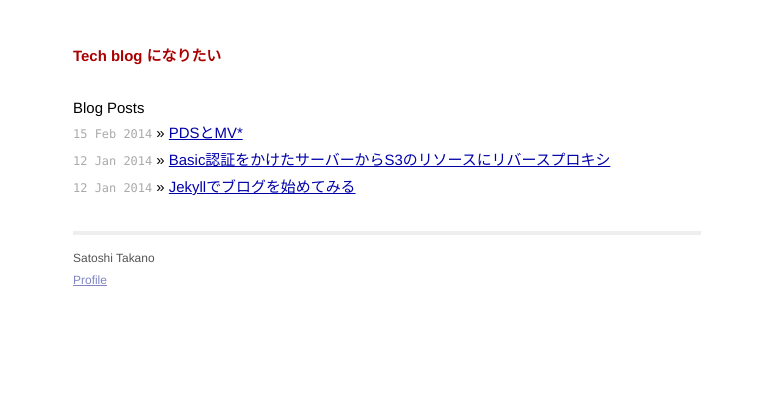
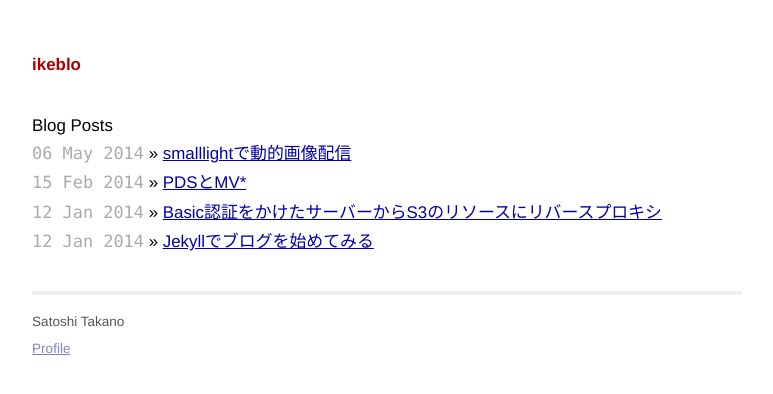
Before and after one commit to satoshi-takano/satoshi-takano.github.io, a Jekyll site: the page built from index.html, in a window 1280 px wide. Shown: the top 394 px of the page, without its empty margins (253-1026 px from the left). Built offline with Jekyll 4.4.1, drawn with Linux system fonts in a browser that asks for light colours; Markdown is read by kramdown in place of the engine named in the settings.

Commit message:
Add new post

```diff
--- a/_config.yml
+++ b/_config.yml
@@ -1,3 +1,3 @@
-name: Tech blog になりたい
+name: ikeblo
 markdown: redcarpet
 pygments: true
--- /dev/null
+++ b/_posts/2014-05-06-1.md
@@ -0,0 +1,22 @@
+---
+layout: post
+title:  "smalllightで動的画像配信"
+date:   Tue May  6 01:04:39 JST 2014
+tags: apache
+---
+
+ユーザーによる画像の投稿を扱うWebサービスでは、[cookpadのmod_tofu](http://www.slideshare.net/mirakui/ss-8150494) のような仕組みがあると画像運用がすごく楽になる。
+ただ、残念ながら現時点でmod_tofuはOSSではないため、他のOSSを探すか自分で作るかする必要がある。
+とりあえず類似のOSSがないか探すといくつか見つかるが、Apache前提だとlivedoorのラボで開発された[mod\_small_light](http://blog.livedoor.jp/edge_labs/archives/1309422.html)が候補として有力だと思う。
+
+smalllightはURIのパターンを正規表現で定義でき、
+マッチしたリクエストで指定されたパラメータに応じた画像を生成して返してくれる。
+
+ドキュメントも整理されていて簡単に導入・動作させることができた。
+ただ、smalllight単体では、画像サイズ・品質指定のルールに気づいた悪意あるユーザーがあらゆるパターンでリクエストしてくるような攻撃を防ぐことができない。
+
+そこで、実際のサービスで利用する際には、アプリケーション側で画像URIに秘密のハッシュ値をつけ、
+smalllightでの処理の前に自作のApacheモジュールを嚙ませてハッシュ値を検証し、必要に応じて403を返すようにした。
+
+これらを導入したサービスでは[Xslate](http://xslate.org/ja/)を利用しているが、
+`<img src="[% model.image(w => 320, h => 280, quality => 80) %]"/>` という感じのインターフェースで利用できるようにしたらいい感じだった。
--- a/css/screen.css
+++ b/css/screen.css
@@ -121,15 +121,14 @@ a:visited {
 .posts span {
   color: #aaa;
   font-family: Monaco, "Courier New", monospace;
-  font-size: 80%;
 }
 
-/* line 50, ../sass/screen.scss */
+/* line 49, ../sass/screen.scss */
 .sns-buttons {
   margin-top: 40px;
 }
 
-/* line 53, ../sass/screen.scss */
+/* line 52, ../sass/screen.scss */
 .twitter-share-button {
   margin-left: 10px;
 }
@@ -139,60 +138,60 @@ a:visited {
 /* Site
 /*
 /*****************************************************************************/
-/* line 63, ../sass/screen.scss */
+/* line 62, ../sass/screen.scss */
 .site {
-  font-size: 115%;
+  font-size: 130%;
   text-align: justify;
   width: 42em;
   margin: 3em auto 2em;
-  line-height: 1.5em;
+  line-height: 1.6em;
 }
 
-/* line 71, ../sass/screen.scss */
+/* line 70, ../sass/screen.scss */
 .site h2 {
   font-weight: bold;
   color: #555;
 }
 
-/* line 76, ../sass/screen.scss */
+/* line 75, ../sass/screen.scss */
 .header a {
   font-weight: bold;
   text-decoration: none;
 }
 
-/* line 81, ../sass/screen.scss */
+/* line 80, ../sass/screen.scss */
 .title {
   display: inline-block;
   margin-bottom: 2em;
 }
 
-/* line 86, ../sass/screen.scss */
+/* line 85, ../sass/screen.scss */
 .title a {
   color: #a00;
 }
 
-/* line 90, ../sass/screen.scss */
+/* line 89, ../sass/screen.scss */
 .title a:hover {
   color: #000;
 }
 
-/* line 94, ../sass/screen.scss */
+/* line 93, ../sass/screen.scss */
 .header a.extra {
   color: #aaa;
   margin-left: 1em;
 }
 
-/* line 99, ../sass/screen.scss */
+/* line 98, ../sass/screen.scss */
 .header a.extra:hover {
   color: #000;
 }
 
-/* line 103, ../sass/screen.scss */
+/* line 102, ../sass/screen.scss */
 .meta {
   color: #aaa;
 }
 
-/* line 107, ../sass/screen.scss */
+/* line 106, ../sass/screen.scss */
 .footer {
   font-size: 80%;
   color: #666;
@@ -202,30 +201,30 @@ a:visited {
   padding-top: 1em;
 }
 
-/* line 116, ../sass/screen.scss */
+/* line 115, ../sass/screen.scss */
 .footer .contact {
   float: left;
   margin-right: 3em;
 }
 
-/* line 121, ../sass/screen.scss */
+/* line 120, ../sass/screen.scss */
 .footer .contact p {
   margin: 0;
 }
 
-/* line 125, ../sass/screen.scss */
+/* line 124, ../sass/screen.scss */
 .footer .contact a {
   color: #8085C1;
 }
 
-/* line 129, ../sass/screen.scss */
+/* line 128, ../sass/screen.scss */
 .footer .rss {
   margin-top: 1.1em;
   margin-right: -.2em;
   float: right;
 }
 
-/* line 135, ../sass/screen.scss */
+/* line 134, ../sass/screen.scss */
 .footer .rss img {
   border: 0;
 }
@@ -236,61 +235,61 @@ a:visited {
 /*
 /*****************************************************************************/
 /* standard */
-/* line 146, ../sass/screen.scss */
+/* line 145, ../sass/screen.scss */
 .post pre {
   border: 1px solid #ddd;
   background-color: #f8f8f8;
   padding: 0 .4em;
 }
 
-/* line 152, ../sass/screen.scss */
+/* line 151, ../sass/screen.scss */
 .post ul, .post ol {
   margin-left: 1.35em;
 }
 
-/* line 156, ../sass/screen.scss */
+/* line 155, ../sass/screen.scss */
 .post ul {
   list-style: circle;
 }
 
-/* line 160, ../sass/screen.scss */
+/* line 159, ../sass/screen.scss */
 .post code {
   border: 1px solid #ddd;
   background-color: #f8f8f8;
   padding: 0 .2em;
 }
 
-/* line 166, ../sass/screen.scss */
+/* line 165, ../sass/screen.scss */
 .post pre code {
   border: none;
 }
 
 /* terminal */
-/* line 171, ../sass/screen.scss */
+/* line 170, ../sass/screen.scss */
 .post pre.terminal {
   border: 1px solid #000;
   background-color: #333;
   color: #FFF;
 }
 
-/* line 177, ../sass/screen.scss */
+/* line 176, ../sass/screen.scss */
 .post pre.terminal code {
   background-color: #333;
 }
 
-/* line 181, ../sass/screen.scss */
+/* line 180, ../sass/screen.scss */
 blockquote {
   font-style: italic;
   border-left: 3px solid #ccc;
   padding-left: 10px;
 }
 
-/* line 187, ../sass/screen.scss */
+/* line 186, ../sass/screen.scss */
 .contact dl {
   font-size: 0.8em;
 }
 
-/* line 191, ../sass/screen.scss */
+/* line 190, ../sass/screen.scss */
 .contact dt {
   margin-top: 10px;
   margin-bottom: -5px;
--- a/profile.html
+++ b/profile.html
@@ -12,7 +12,7 @@ title: Profile
 
   <dl>
     <dt>Cloud DJ</dt>
-    <dd><a href="http://cloud-dj.net/jp/" target="_blank">http://cloud-dj.net/jp/</a></dd>
+    <dd><a href="http://www.cloud-dj.net/jp/" target="_blank">http://www.cloud-dj.net/jp/</a></dd>
     <dt>Train Alarm</dt>
     <dd><a href="http://octoberlab.com/projects/trainalarm/" target="_blank">http://octoberlab.com/projects/trainalarm/</a></dd>
     <dt>hataraki</dt>
--- a/sass/screen.scss
+++ b/sass/screen.scss
@@ -44,7 +44,6 @@ a:visited { color: #90a; }
 .posts span {
   color: #aaa;
   font-family: Monaco, "Courier New", monospace;
-  font-size: 80%;
 }
 
 .sns-buttons {
@@ -61,11 +60,11 @@ a:visited { color: #90a; }
 /*****************************************************************************/
 
 .site {
-  font-size: 115%;
+  font-size: 130%;
   text-align: justify;
   width: 42em;
   margin: 3em auto 2em;
-  line-height: 1.5em;
+  line-height: 1.6em;
 }
 
 .site h2 {
```
Also changed, not shown: 1 other file.
